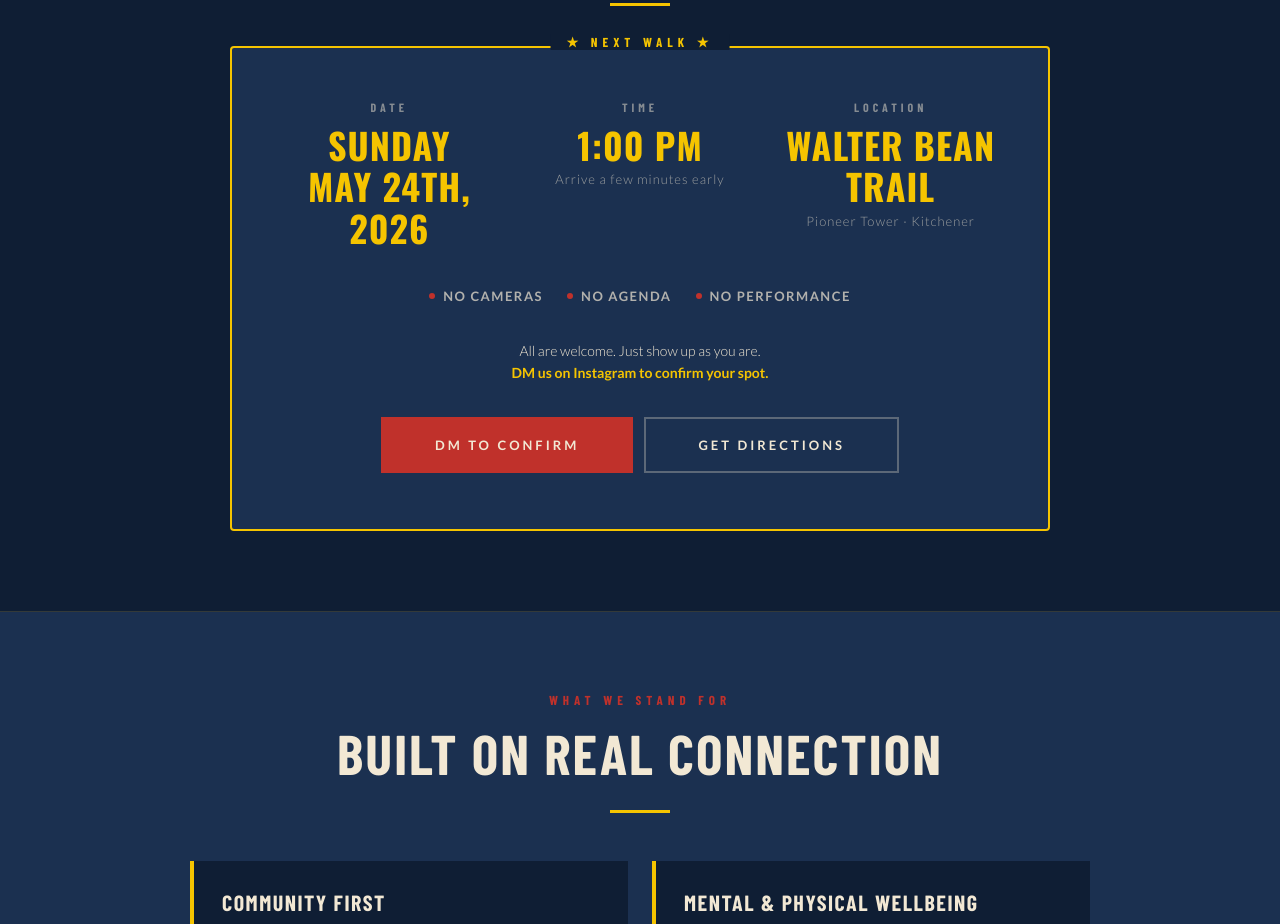
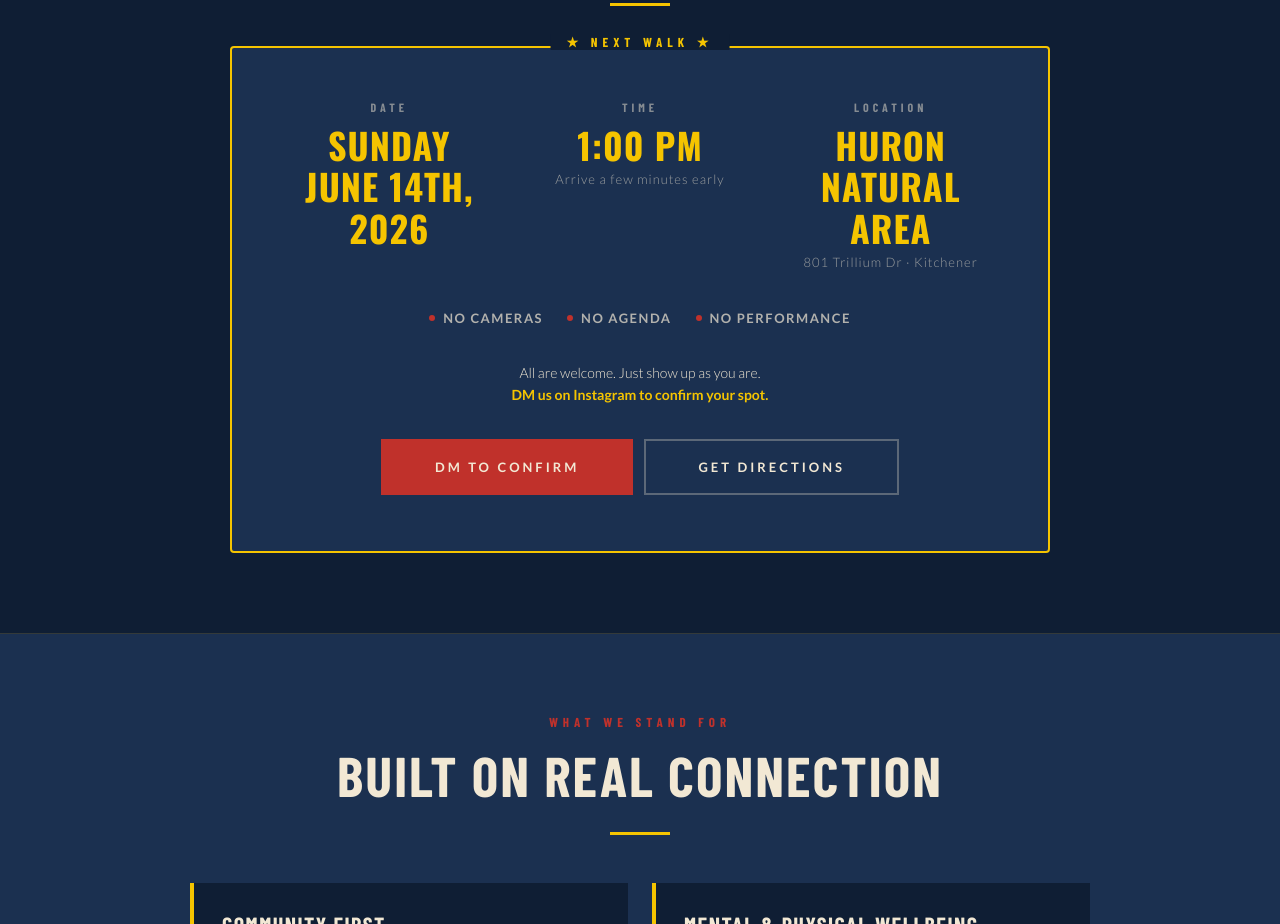
Before and after one commit to stewarev/KW-Men-who-walk-and-talk, a plain HTML site: page index.html in a window 1280 px wide. Shown: the part 1839-2763 px from the top of the page. Drawn offline with nearby package versions, Linux system fonts and the light colour scheme; a web font is replaced by a local one.

Commit message:
Update index.html
Next walk added for June

```diff
--- a/index.html
+++ b/index.html
@@ -656,7 +656,7 @@
         <div class="walk-details-grid">
           <div class="walk-detail">
             <span class="walk-detail-label">Date</span>
-            <span class="walk-detail-value">Sunday<br />May 24th, 2026</span>
+            <span class="walk-detail-value">Sunday<br />June 14th, 2026</span>
           </div>
           <div class="walk-detail">
             <span class="walk-detail-label">Time</span>
@@ -665,8 +665,8 @@
           </div>
           <div class="walk-detail">
             <span class="walk-detail-label">Location</span>
-            <span class="walk-detail-value">Walter Bean<br />Trail</span>
-            <span class="walk-detail-sub">Pioneer Tower · Kitchener</span>
+            <span class="walk-detail-value">Huron Natural<br />Area</span>
+            <span class="walk-detail-sub">801 Trillium Dr · Kitchener</span>
           </div>
         </div>
 
@@ -683,7 +683,7 @@
 
         <div>
           <a href="https://www.instagram.com/kwmenwhowalkandtalk/" class="btn-primary" target="_blank" rel="noopener">DM to Confirm</a>
-          <a href="https://maps.google.com/?q=Walter+Bean+Trail+Pioneer+Tower+Kitchener+Ontario" class="btn-secondary" target="_blank" rel="noopener">Get Directions</a>
+          <a href="https://maps.google.com/?q=Huron+Natural+Area+Kitchener+Ontario" class="btn-secondary" target="_blank" rel="noopener">Get Directions</a>
         </div>
       </div>
     </div>
```
